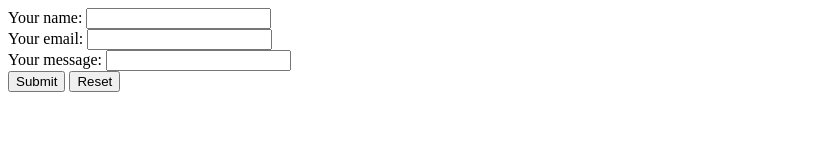
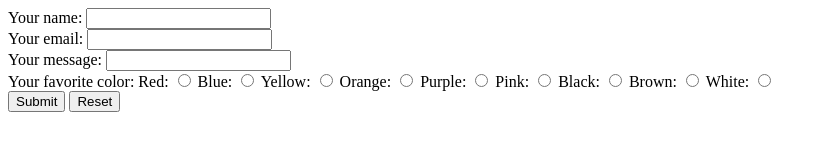
Before and after one commit to PatrickEngelbert2/fun-with-html-forms, a plain HTML site: page index.html in a window 1280 px wide. Shown: the whole page, without its empty margins (0-826 px from the left). Drawn offline with Linux system fonts and the light colour scheme.

Commit message:
Added radio buttons

```diff
--- a/index.html
+++ b/index.html
@@ -22,6 +22,27 @@
             <input id="message" type="text" name="message" />
         </div>
         <div>
+            <label for="fav-color">Your favorite color:</label>
+            <label for="red">Red:</label>
+            <input id="red" name="fav-color" type="radio" value="red">
+            <label for="blue">Blue:</label>
+            <input id="blue" name="fav-color" type="radio" value="blue">
+            <label for="yellow">Yellow:</label>
+            <input id="yellow" name="fav-color" type="radio" value="yellow" />
+            <label for="orange">Orange:</label>
+            <input id="orange" name="fav-color" type="radio" value="orange" />
+            <label for="purple">Purple:</label>
+            <input id="purple" name="fav-color" type="radio" value="purple" />
+            <label for="pink">Pink:</label>
+            <input id="pink" name="fav-color" type="radio" value="pink" />
+            <label for="black">Black:</label>
+            <input id="black" name="fav-color" type="radio" value="black" />
+            <label for="brown">Brown:</label>
+            <input id="brown" name="fav-color" type="radio" value="brown" />
+            <label for="white">White:</label>
+            <input id="white" name="fav-color" type="radio" value="white" />
+        </div>
+        <div>
             <button type="submit">Submit</button>
             <button type="reset">Reset</button>
         </div>
```
